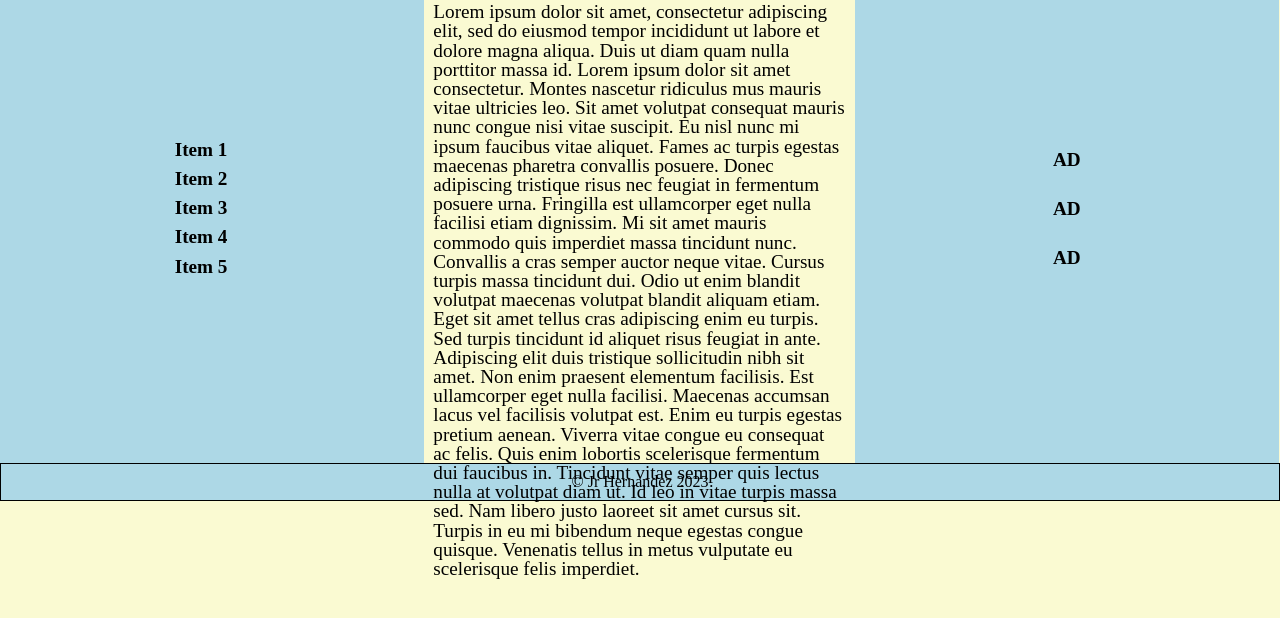
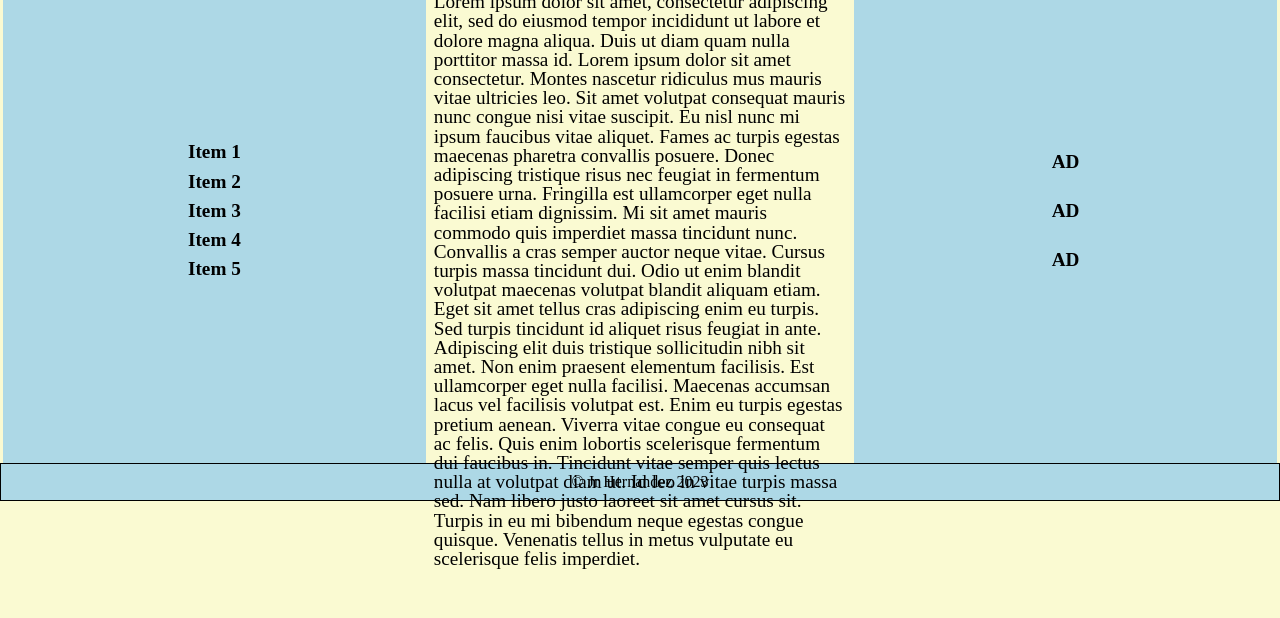
Before and after one commit to JrHernandez25/Holy_Grail, a plain HTML site: page index.html in a window 1280 px wide. Shown: the part 96-714 px from the top of the page. Drawn offline with Linux system fonts and the light colour scheme.

Commit message:
added flex style

```diff
--- a/index.html
+++ b/index.html
@@ -6,7 +6,8 @@
     <meta name="viewport" content="width=device-width, initial-scale=1.0">
     <link rel="stylesheet" href="./styles/reset.css" >
     <link rel="stylesheet" href="./styles/core.css" >
-    <link rel="stylesheet" href="./styles/float.css" >
+    <!-- <link rel="stylesheet" href="./styles/float.css" > -->
+    <link rel="stylesheet" href="./styles/flex.css" >
     <title>Holy Grail</title>
 </head>
 <body>
--- a/styles/core.css
+++ b/styles/core.css
@@ -15,16 +15,16 @@ h1{
     font-weight: bold;
 }
 aside{
-    width: 33.15%;
+    /* width: 33.15%; */
     height: 505px;
     background-color: lightblue;
 }
 div{
-    width: 33%;
+    /* width: 33%; */
     height: 505px;
 }
 section{
-    width: 33.15%;
+    /* width: 33.15%; */
     height: 505px;
     background-color: lightblue;
 }
--- a/styles/flex.css
+++ b/styles/flex.css
@@ -0,0 +1,26 @@
+main{
+    display: flex;
+    justify-content: space-evenly;
+}
+div{
+    width: 33%;
+}
+aside{
+    width: 33%;
+    display: flex;
+    flex-direction: column;
+    justify-content: center;
+    align-items: center;
+}
+section{
+    width: 33%;
+    display: flex;
+    flex-direction: column;
+    justify-content: center;
+    align-items: center;
+}
+ul{
+    display: flex;
+    flex-direction: column;
+    justify-content: space-between;
+}
```
